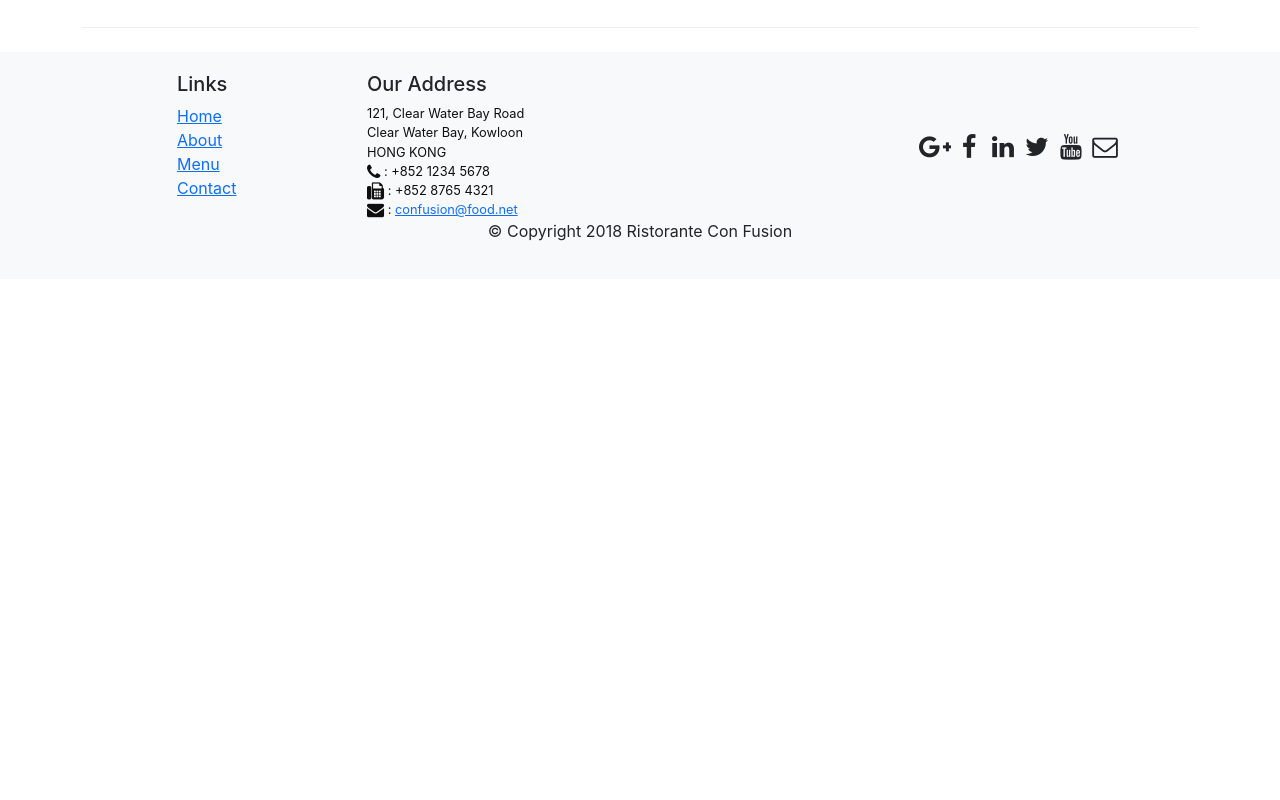
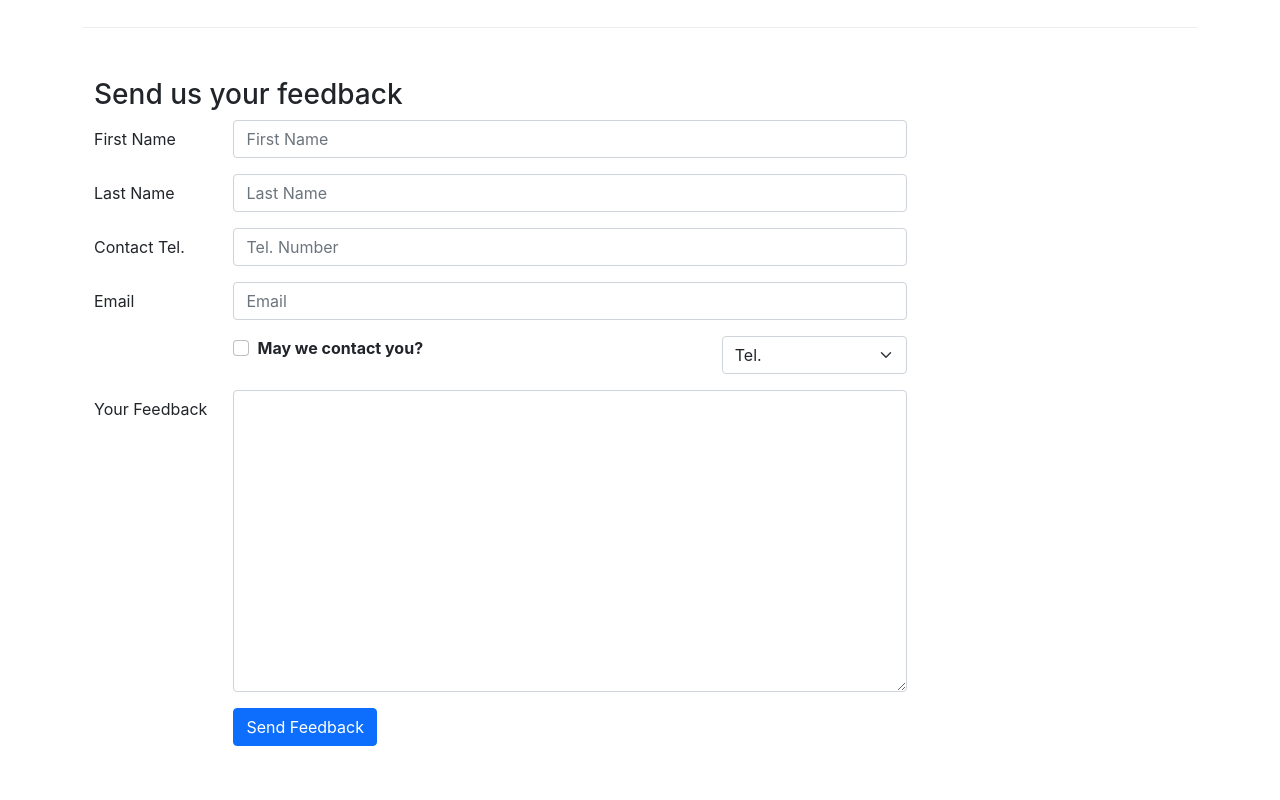
Before and after one commit to Teelirium/confusion-react, a React (Create React App) app: page /contactus in a window 1280 px wide. Shown: the part 800-1600 px from the top of the page. Before the commit the page ends 1079 px from the top, so only its background shows below. Built offline with nearby package versions, Linux system fonts and the light colour scheme.

Commit message:
controlled form

```diff
--- a/src/components/ContactComponent.js
+++ b/src/components/ContactComponent.js
@@ -1,9 +1,41 @@
-import React from 'react';
-import { Breadcrumb, BreadcrumbItem } from "reactstrap";
+import React, { Component } from 'react';
+import { Breadcrumb, BreadcrumbItem, Button, Col, Form, FormGroup, Input, Label } from "reactstrap";
 import { Link } from 'react-router-dom';
 
-function Contact(props) {
-    return(
+class Contact extends Component {
+    constructor(props) {
+        super(props);
+        this.state = {
+            firstname: '',
+            lastnum: '',
+            telnum: '',
+            email: '',
+            agree: false,
+            contacttype: 'Tel.',
+            message: '',
+        };
+        this.handleSubmit = this.handleSubmit.bind(this);
+        this.handleInputChange = this.handleInputChange.bind(this);
+    }
+
+    handleInputChange(event) {
+        const target = event.target;
+        const value = target.type === 'checkbox' ? target.checked : target.value;
+        const name = target.name;
+
+        this.setState({
+            [name]: value,
+        });
+    }
+
+    handleSubmit(event) {
+        console.log(JSON.stringify(this.state));
+        alert(JSON.stringify(this.state));
+        event.preventDefault();
+    }
+
+    render() {
+        return (
         <div className="container">
             <div className="row">
                 <Breadcrumb>
@@ -40,13 +72,90 @@
                 <div className="col-12 col-sm-11 offset-sm-1">
                     <div className="btn-group" role="group">
                         <a role="button" className="btn btn-primary" href="tel:+85212345678"><i className="fa fa-phone"></i> Call</a>
-                        <a role="button" className="btn btn-info"><i className="fa fa-skype"></i> Skype</a>
+                        <a role="button" className="btn btn-info" href='skype:confusion_food'><i className="fa fa-skype"></i> Skype</a>
                         <a role="button" className="btn btn-success" href="mailto:confusion@food.net"><i className="fa fa-envelope-o"></i> Email</a>
                     </div>
                 </div>
             </div>
+            <div className='row row-content'>
+                <div className='col-12'>
+                    <h3>Send us your feedback</h3>
+                </div>
+                <div className='col-12 col-md-9'>
+                    <Form onSubmit={this.handleSubmit}>
+                        <FormGroup row>
+                            <Label htmlFor='firstname' md={2}>First Name</Label>
+                            <Col md={10}>
+                                <Input type='text' id='firstname' name='firstname'
+                                placeholder='First Name' value={this.state.firstname}
+                                onChange={this.handleInputChange}/>
+                            </Col>
+                        </FormGroup>
+                        <FormGroup row>
+                            <Label htmlFor='lastname' md={2}>Last Name</Label>
+                            <Col md={10}>
+                                <Input type='text' id='lastname' name='lastname'
+                                placeholder='Last Name' value={this.state.lastname}
+                                onChange={this.handleInputChange}/>
+                            </Col>
+                        </FormGroup>
+                        <FormGroup row>
+                            <Label htmlFor='telnum' md={2}>Contact Tel.</Label>
+                            <Col md={10}>
+                                <Input type='tel' id='telnum' name='telnum'
+                                placeholder='Tel. Number' value={this.state.telnum}
+                                onChange={this.handleInputChange}/>
+                            </Col>
+                        </FormGroup>
+                        <FormGroup row>
+                            <Label htmlFor='email' md={2}>Email</Label>
+                            <Col md={10}>
+                                <Input type='email' id='email' name='email'
+                                placeholder='Email' value={this.state.email}
+                                onChange={this.handleInputChange}/>
+                            </Col>
+                        </FormGroup>
+                        <FormGroup row>
+                            <Col md={{size: 6, offset: 2}}>
+                                <FormGroup check>
+                                    <Label check>
+                                        <Input type='checkbox' name='agree'
+                                        checked={this.state.agree}
+                                        onChange={this.handleInputChange}/> {' '}
+                                        <strong>May we contact you?</strong>
+                                    </Label>
+                                </FormGroup>
+                            </Col>
+                            <Col md={{size: 3, offset: 1}}>
+                                <Input type='select' name='contacttype'
+                                value={this.state.contacttype}
+                                onChange={this.handleInputChange}>
+                                    <option>Tel.</option>
+                                    <option>Email</option>
+                                </Input>
+                            </Col>
+                        </FormGroup>
+                        <FormGroup row>
+                            <Label htmlFor='message' md={2}>Your Feedback</Label>
+                            <Col md={10}>
+                                <Input type='textarea' id='message' name='message'
+                                rows='12' value={this.state.message}
+                                onChange={this.handleInputChange}/>
+                            </Col>
+                        </FormGroup>
+                        <FormGroup row>
+                            <Col md={{size: 10, offset: 2}}>
+                                <Button type='submit' color='primary'>
+                                    Send Feedback
+                                </Button>
+                            </Col>
+                        </FormGroup>
+                    </Form>
+                </div>
+            </div>
         </div>
-    );
+        );
+    }
 }
 
 export default Contact;
```
